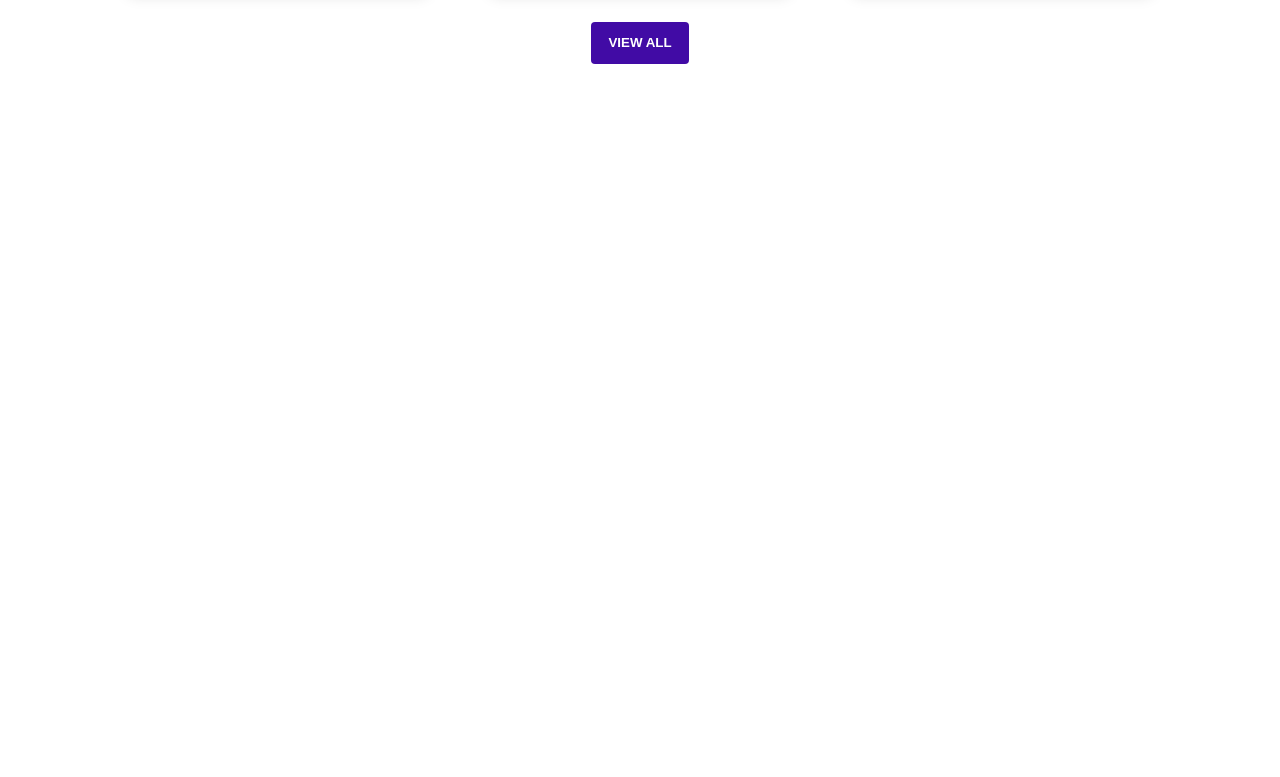
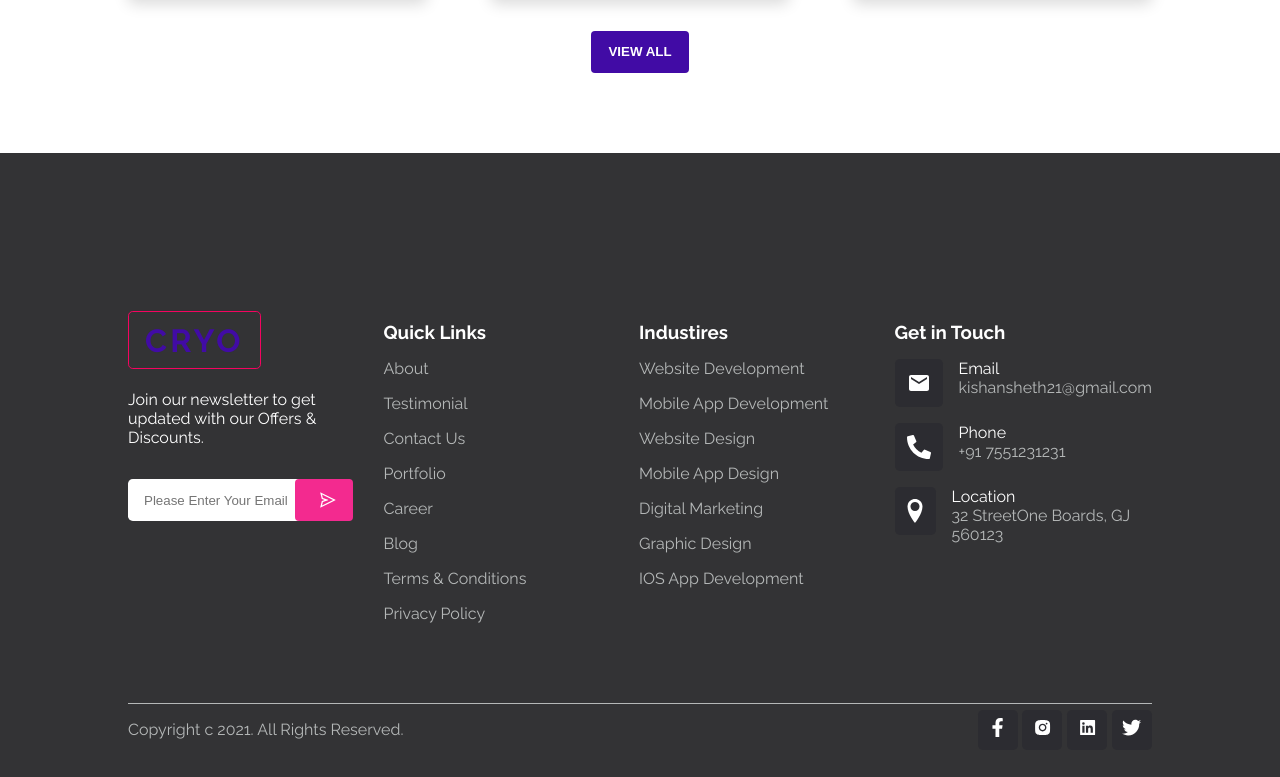
Before and after one commit to davidivanovic22/react-website, a React (Create React App) app: page / in a window 1280 px wide. Shown: the part 3053-3830 px from the top of the page. Before the commit the page ends 3197 px from the top, so only its background shows below. Built offline with nearby package versions, Linux system fonts and the light colour scheme.

Commit message:
add footer section

```diff
--- a/src/App.jsx
+++ b/src/App.jsx
@@ -3,6 +3,7 @@ import About from "./sections/About";
 import Why from "./sections/Why";
 import Testimonials from "./sections/Testimonials";
 import Blogs from "./sections/Blogs";
+import Footer from "./sections/Footer";
 
 function App() {
     return (
@@ -12,6 +13,7 @@ function App() {
             <Why/>
             <Testimonials/>
             <Blogs/>
+            <Footer/>
         </div>
     );
 }
--- a/src/components/BrandName.jsx
+++ b/src/components/BrandName.jsx
@@ -1,9 +1,9 @@
 import React from 'react';
 import "../styles/components/BrandName.scss"
 
-const BrandName = () => {
+const BrandName = ({ isFooter = false }) => {
     return (
-        <div className="brand">
+        <div className={`brand ${isFooter === true ? "footer" : ""}`}>
             <span>cryo</span>
         </div>
     );
--- a/src/index.css
+++ b/src/index.css
@@ -1,9 +1,4 @@
 @import url('https://fonts.googleapis.com/css2?family=Raleway:wght@100;200;300;400;500;600;700;800&display=swap');
-
-body {
-    font-family: "Releway", sans-serif;
-    max-width: 100vw !important;
-}
 
 body,
 h1,
@@ -15,3 +10,22 @@ h6 {
     margin: 0;
     padding: 0;
 }
+
+body {
+    max-width: 100vw !important;
+    font-family: "Raleway", sans-serif;
+}
+
+body::-webkit-scrollbar {
+    width: 10px;
+    background-color: white;
+}
+
+body::-webkit-scrollbar-thumb {
+    background-color: rgb(18, 18, 88);
+}
+
+html {
+    scroll-behavior: smooth;
+    overflow-x: hidden;
+}
--- /dev/null
+++ b/src/sections/Footer.jsx
@@ -0,0 +1,160 @@
+import React from 'react';
+import "../styles/sections/Footer.scss"
+import BrandName from "../components/BrandName";
+import {MdEmail} from "react-icons/md";
+import {FaPhoneAlt, FaFacebookF, FaTwitter} from "react-icons/fa";
+import {ImLocation} from "react-icons/im";
+import {AiFillInstagram, AiFillLinkedin, AiOutlineSend} from "react-icons/ai";
+
+const Footer = () => {
+    return (
+        <div className="footer-container">
+            <div className="container">
+                <div className="main-container">
+                    <div
+                        className="news-letter"
+                    >
+                        <BrandName isFooter={true}/>
+                        <p>
+                            Join our newsletter to get updated with our Offers & Discounts.
+                        </p>
+                        <div className="mail">
+                            <input type="email" placeholder="Please Enter Your Email"/>
+                            <button>
+                                <AiOutlineSend/>
+                            </button>
+                        </div>
+                    </div>
+                    <div
+                        className="quick-links"
+                    >
+                        <h3>Quick Links</h3>
+                        <ul>
+                            <li>
+                                <a href="#">About</a>
+                            </li>
+                            <li>
+                                <a href="#">Testimonial</a>
+                            </li>
+                            <li>
+                                <a href="#">Contact Us</a>
+                            </li>
+                            <li>
+                                <a href="#">Portfolio</a>
+                            </li>
+                            <li>
+                                <a href="#">Career</a>
+                            </li>
+                            <li>
+                                <a href="#">Blog</a>
+                            </li>
+                            <li>
+                                <a href="#">Terms & Conditions</a>
+                            </li>
+                            <li>
+                                <a href="#">Privacy Policy</a>
+                            </li>
+                        </ul>
+                    </div>
+                    <div
+                        className="industries"
+                    >
+                        <h3>Industires</h3>
+                        <ul>
+                            <li>
+                                <a href="#">Website Development</a>
+                            </li>
+                            <li>
+                                <a href="#">Mobile App Development</a>
+                            </li>
+                            <li>
+                                <a href="#">Website Design</a>
+                            </li>
+                            <li>
+                                <a href="#">Mobile App Design</a>
+                            </li>
+                            <li>
+                                <a href="#">Digital Marketing</a>
+                            </li>
+                            <li>
+                                <a href="#">Graphic Design</a>
+                            </li>
+                            <li>
+                                <a href="#">IOS App Development</a>
+                            </li>
+                        </ul>
+                    </div>
+                    <div
+                        className="touch"
+                    >
+                        <h3>Get in Touch</h3>
+                        <div className="touch-section">
+                            <div className="icon">
+                                <MdEmail/>
+                            </div>
+                            <div className="detail">
+                                <div className="detail-name">Email</div>
+                                <div className="detail-content">
+                                    <a href="#">kishansheth21@gmail.com</a>
+                                </div>
+                            </div>
+                        </div>
+                        <div className="touch-section">
+                            <div className="icon">
+                                <FaPhoneAlt/>
+                            </div>
+                            <div className="detail">
+                                <div className="detail-name">Phone</div>
+                                <div className="detail-content">
+                                    <a href="#">+91 7551231231</a>
+                                </div>
+                            </div>
+                        </div>
+
+                        <div className="touch-section">
+                            <div className="icon">
+                                <ImLocation/>
+                            </div>
+                            <div className="detail">
+                                <div className="detail-name">Location</div>
+                                <div className="detail-content">
+                                    <a href="#"> 32 StreetOne Boards, GJ 560123</a>
+                                </div>
+                            </div>
+                        </div>
+                    </div>
+                </div>
+                <div className="copyright">
+                    <div className="copy">
+                        <p>Copyright c 2021. All Rights Reserved.</p>
+                    </div>
+                    <div className="icons">
+                        <div className="icon">
+                            <a href="#">
+                                <FaFacebookF/>
+                            </a>
+                        </div>
+                        <div className="icon">
+                            <a href="#">
+                                <AiFillInstagram/>
+                            </a>
+                        </div>
+                        <div className="icon">
+                            <a href="#">
+                                <AiFillLinkedin/>
+                            </a>
+                        </div>
+                        <div className="icon">
+                            <a href="#">
+                                {" "}
+                                <FaTwitter/>
+                            </a>
+                        </div>
+                    </div>
+                </div>
+            </div>
+        </div>
+    );
+};
+
+export default Footer;
--- /dev/null
+++ b/src/styles/sections/Footer.scss
@@ -0,0 +1,134 @@
+@import "../utils/colors.scss";
+
+.footer-container {
+  background-color: #333335;
+  color: white;
+  min-height: 55vh;
+  height: fit-content;
+  padding: 8rem 0;
+  .main-container {
+    margin: 0 10%;
+
+    padding-top: 2.5rem;
+    display: grid;
+    grid-template-columns: repeat(4, 1fr);
+    ul {
+      list-style-type: none;
+      margin: 0;
+      padding: 0;
+      li {
+        margin: 1rem 0;
+        a {
+          color: #b5b8b8;
+          text-decoration: none;
+          &:hover {
+            color: white;
+          }
+        }
+      }
+    }
+    .news-letter {
+      p {
+        margin: 2rem 0.5rem 2rem 0;
+      }
+      .mail {
+        width: 75%;
+        position: relative;
+        input {
+          margin: 0px;
+          padding: 0.1rem 1rem;
+          width: 100%;
+          outline: none;
+          height: 2.4rem;
+          border-radius: 0.3rem;
+          border: none;
+        }
+        button {
+          position: absolute;
+          top: 0;
+
+          right: 0px;
+          z-index: 2;
+          border: none;
+          height: 2.6rem;
+          cursor: pointer;
+          color: white;
+          background-color: #f32a8f;
+          transform: translateX(33px);
+        }
+      }
+    }
+    .touch {
+      h3 {
+        margin-bottom: 1rem;
+      }
+      .touch-section {
+        margin-bottom: 1rem;
+        display: flex;
+
+        .icon {
+          display: flex;
+          justify-content: center;
+          align-items: center;
+          background-color: #2c2c31;
+          border-radius: 0.3rem;
+          height: 3rem;
+          width: 3rem;
+          margin-right: 1rem;
+          svg {
+            font-size: 1.5rem;
+          }
+        }
+        .detail {
+          .detail-name {
+          }
+          .detail-content {
+            a {
+              text-decoration: none;
+              color: #b5b8b8;
+              &:hover {
+                color: white;
+              }
+            }
+          }
+        }
+      }
+    }
+  }
+  .copyright {
+    margin: 5% 10% 0 10%;
+
+    display: flex;
+    justify-content: space-between;
+    border-top: #b5b8b8 1px solid;
+    .copy {
+      color: #b5b8b8;
+    }
+    .icons {
+      display: flex;
+      justify-content: center;
+      align-items: center;
+      .icon {
+        display: flex;
+        justify-content: center;
+        align-items: center;
+        height: 2.5rem;
+        width: 2.5rem;
+        background-color: #2c2c31;
+        border-radius: 0.3rem;
+        margin-left: 0.3rem;
+        transition: 0.5s ease-in-out;
+        svg {
+          font-size: 1.2rem;
+          color: white;
+        }
+        &:hover {
+          background-color: white;
+          svg {
+            color: #2c2c31;
+          }
+        }
+      }
+    }
+  }
+}
```
